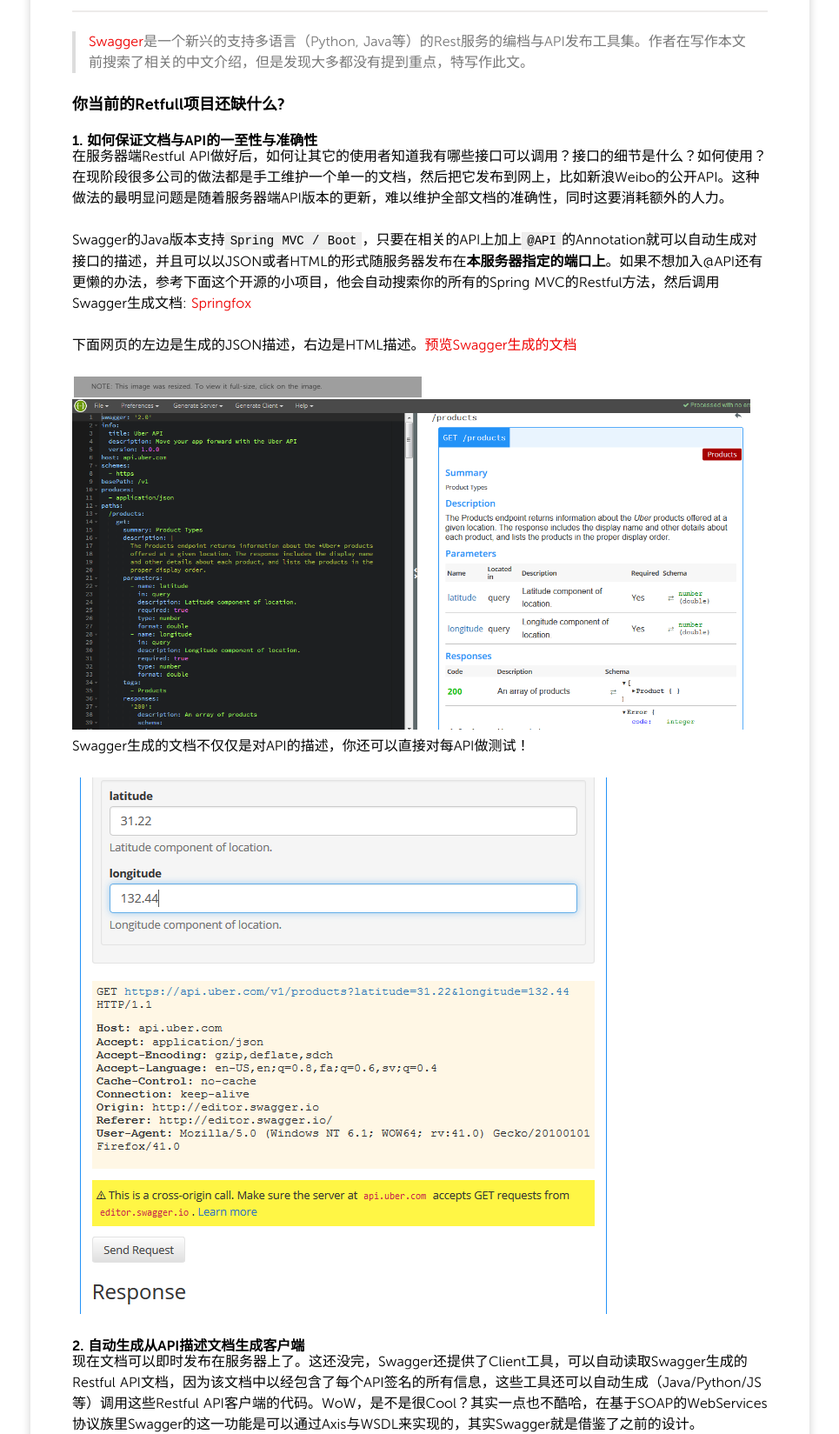
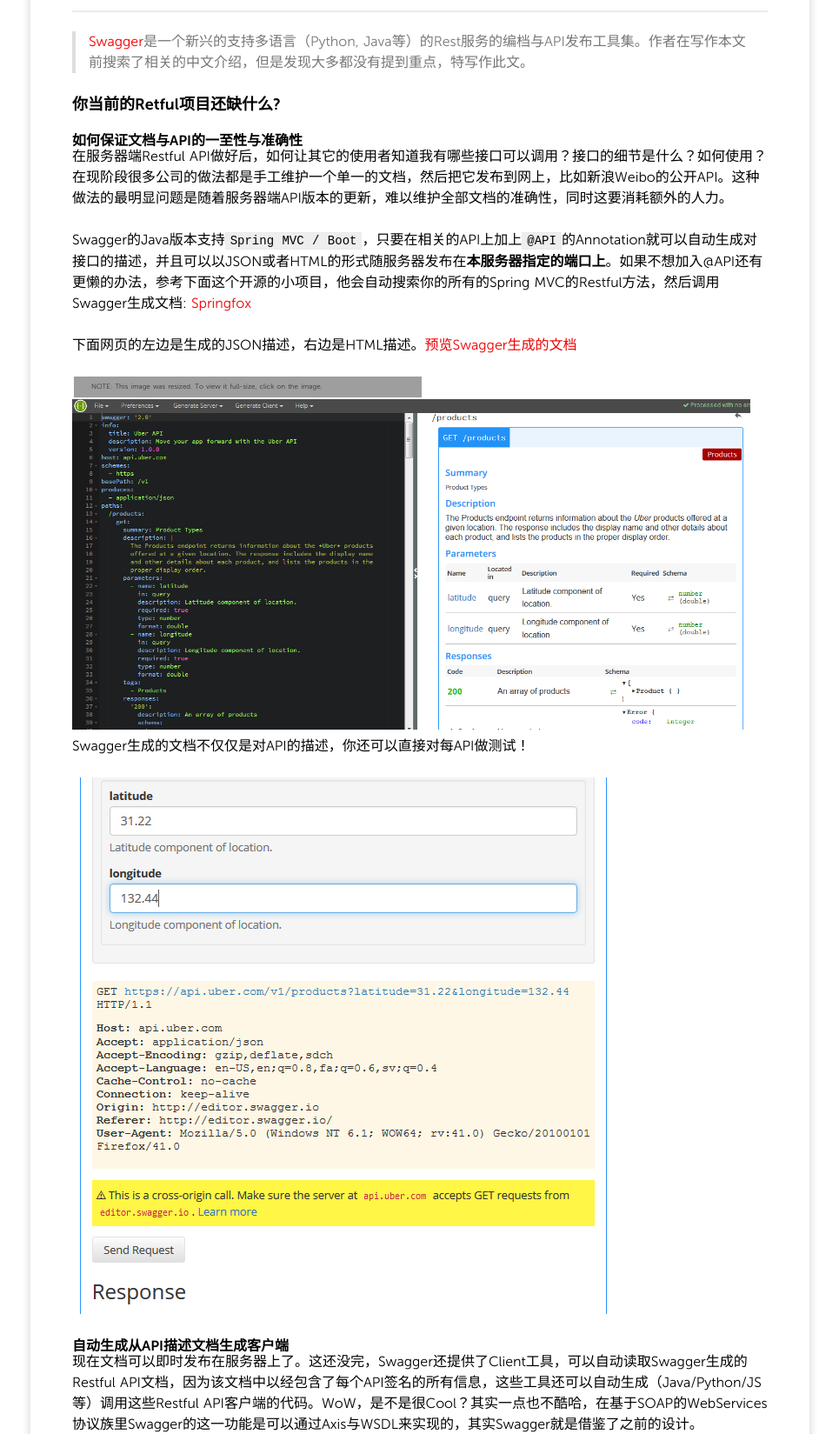
Before and after one commit to dashjim/dashjim.github.com, a Jekyll site: the page built from _posts/2015/2015-10-12-[Jim谈架构]用Swagger实现Restful服务的发现与发布.md, in a window 1280 px wide. Shown: the part 204-1853 px from the top of the page at 87% size, without its empty margins (157-1122 px from the left). Built offline with Jekyll 4.4.1, drawn with Linux system fonts in a browser that asks for light colours; nearby versions of some CDN libraries; Markdown is read by kramdown in place of the engine named in the settings; comment, search, counter and statistics services are not loaded; grey boxes are pictures that could not be loaded.

Commit message:
Update 2015-10-12-[Jim谈架构]用Swagger实现Restful服务的发现与发布.md

```diff
--- a/_posts/2015/2015-10-12-[Jim谈架构]用Swagger实现Restful服务的发现与发布.md
+++ b/_posts/2015/2015-10-12-[Jim谈架构]用Swagger实现Restful服务的发现与发布.md
@@ -10,9 +10,9 @@
 
 > [Swagger](http://swagger.io)是一个新兴的支持多语言（Python, Java等）的Rest服务的编档与API发布工具集。作者在写作本文前搜索了相关的中文介绍，但是发现大多都没有提到重点，特写作此文。
 
-### 你当前的Retfull项目还缺什么?
+### 你当前的Retful项目还缺什么?
 
-#### 1. 如何保证文档与API的一至性与准确性
+#### 如何保证文档与API的一至性与准确性
 
 
 
@@ -27,7 +27,7 @@
 
 ![预览图](/media/pic2015/1012-1.png)
 
-#### 2. 自动生成从API描述文档生成客户端
+#### 自动生成从API描述文档生成客户端
 
 
 
```
